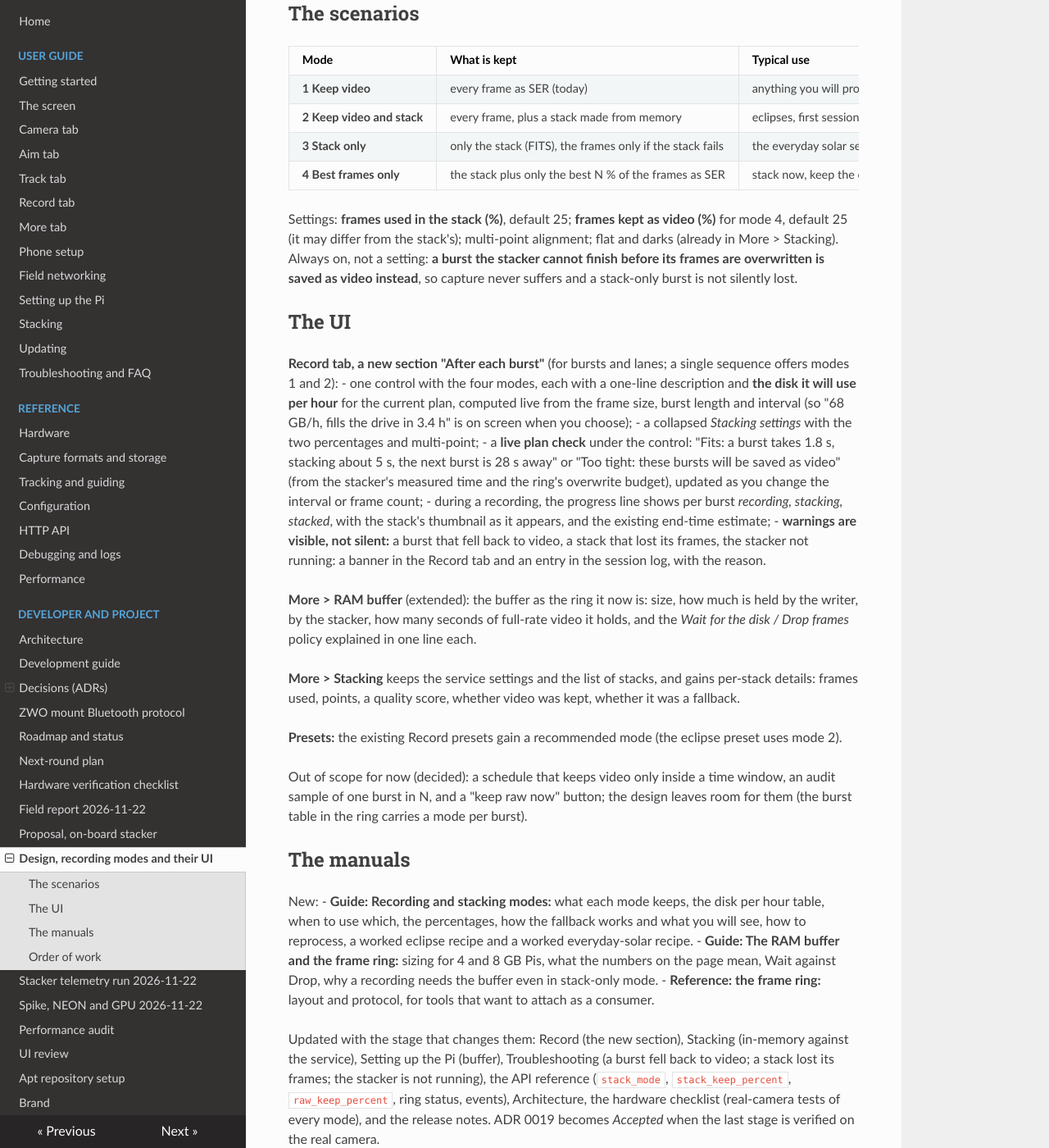
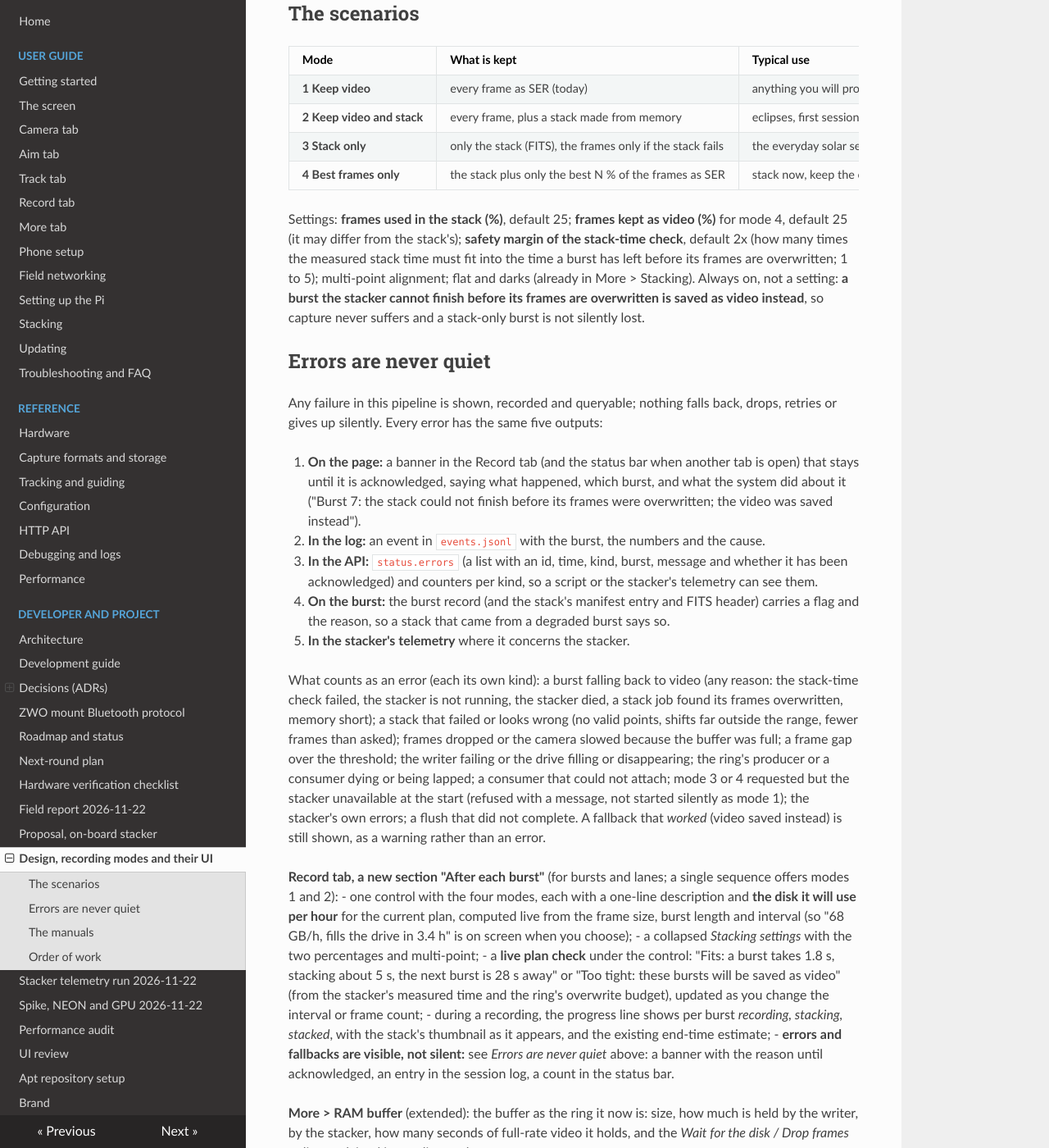
Before and after one commit to ddompe/rustflare, an MkDocs documentation site: the page built from docs/project/design-recording-modes.md, in a window 1280 px wide and 1400 px high, scrolled down 257 px. Shown: the whole window at 82% size. Built offline with MkDocs 1.6.1, drawn with Linux system fonts in a browser that asks for light colours; nearby versions of some CDN libraries.

Commit message:
Design: errors are never quiet (page, log, API, burst record, telemetry); the stack-time margin is a setting
Co-Authored-By: Claude Sonnet 5.5 <noreply@anthropic.com>
Claude-Session: https://claude.ai/code/session_017ywF8xXeeShnnXZu6HPae3

```diff
--- a/docs/project/design-recording-modes.md
+++ b/docs/project/design-recording-modes.md
@@ -11,16 +11,27 @@ Status: plan (2026-11-22). Built so far: the shared frame ring (`rustflare-ring`
 | **3 Stack only** | only the stack (FITS), the frames only if the stack fails | the everyday solar session | about 1.3 GB/h |
 | **4 Best frames only** | the stack plus only the best N % of the frames as SER | stack now, keep the option of re-stacking | about 17 GB/h at 25 % |
 
-Settings: **frames used in the stack (%)**, default 25; **frames kept as video (%)** for mode 4, default 25 (it may differ from the stack's); multi-point alignment; flat and darks (already in More > Stacking). Always on, not a setting: **a burst the stacker cannot finish before its frames are overwritten is saved as video instead**, so capture never suffers and a stack-only burst is not silently lost.
+Settings: **frames used in the stack (%)**, default 25; **frames kept as video (%)** for mode 4, default 25 (it may differ from the stack's); **safety margin of the stack-time check**, default 2x (how many times the measured stack time must fit into the time a burst has left before its frames are overwritten; 1 to 5); multi-point alignment; flat and darks (already in More > Stacking). Always on, not a setting: **a burst the stacker cannot finish before its frames are overwritten is saved as video instead**, so capture never suffers and a stack-only burst is not silently lost.
 
-## The UI
+## Errors are never quiet
+
+Any failure in this pipeline is shown, recorded and queryable; nothing falls back, drops, retries or gives up silently. Every error has the same five outputs:
+
+1. **On the page:** a banner in the Record tab (and the status bar when another tab is open) that stays until it is acknowledged, saying what happened, which burst, and what the system did about it ("Burst 7: the stack could not finish before its frames were overwritten; the video was saved instead").
+2. **In the log:** an event in `events.jsonl` with the burst, the numbers and the cause.
+3. **In the API:** `status.errors` (a list with an id, time, kind, burst, message and whether it has been acknowledged) and counters per kind, so a script or the stacker's telemetry can see them.
+4. **On the burst:** the burst record (and the stack's manifest entry and FITS header) carries a flag and the reason, so a stack that came from a degraded burst says so.
+5. **In the stacker's telemetry** where it concerns the stacker.
+
+What counts as an error (each its own kind): a burst falling back to video (any reason: the stack-time check failed, the stacker is not running, the stacker died, a stack job found its frames overwritten, memory short); a stack that failed or looks wrong (no valid points, shifts far outside the range, fewer frames than asked); frames dropped or the camera slowed because the buffer was full; a frame gap over the threshold; the writer failing or the drive filling or disappearing; the ring's producer or a consumer dying or being lapped; a consumer that could not attach; mode 3 or 4 requested but the stacker unavailable at the start (refused with a message, not started silently as mode 1); the stacker's own errors; a flush that did not complete. A fallback that *worked* (video saved instead) is still shown, as a warning rather than an error.
+
 
 **Record tab, a new section "After each burst"** (for bursts and lanes; a single sequence offers modes 1 and 2):
 - one control with the four modes, each with a one-line description and **the disk it will use per hour** for the current plan, computed live from the frame size, burst length and interval (so "68 GB/h, fills the drive in 3.4 h" is on screen when you choose);
 - a collapsed *Stacking settings* with the two percentages and multi-point;
 - a **live plan check** under the control: "Fits: a burst takes 1.8 s, stacking about 5 s, the next burst is 28 s away" or "Too tight: these bursts will be saved as video" (from the stacker's measured time and the ring's overwrite budget), updated as you change the interval or frame count;
 - during a recording, the progress line shows per burst *recording, stacking, stacked*, with the stack's thumbnail as it appears, and the existing end-time estimate;
-- **warnings are visible, not silent:** a burst that fell back to video, a stack that lost its frames, the stacker not running: a banner in the Record tab and an entry in the session log, with the reason.
+- **errors and fallbacks are visible, not silent:** see *Errors are never quiet* above: a banner with the reason until acknowledged, an entry in the session log, a count in the status bar.
 
 **More > RAM buffer** (extended): the buffer as the ring it now is: size, how much is held by the writer, by the stacker, how many seconds of full-rate video it holds, and the *Wait for the disk / Drop frames* policy explained in one line each.
 
```
Also changed, not shown: docs/adr/0019-shared-frame-ring.md (+4 -0 lines).
